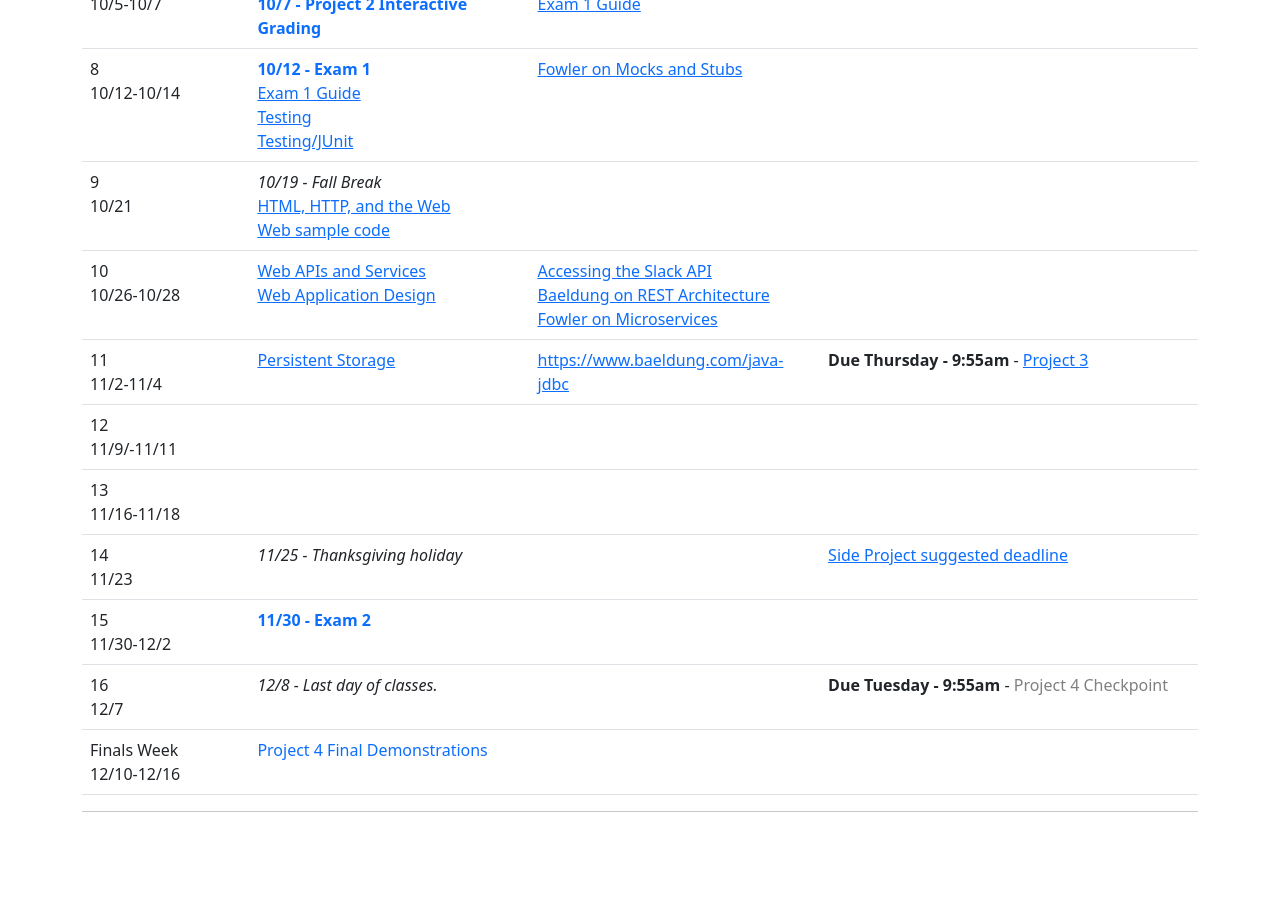
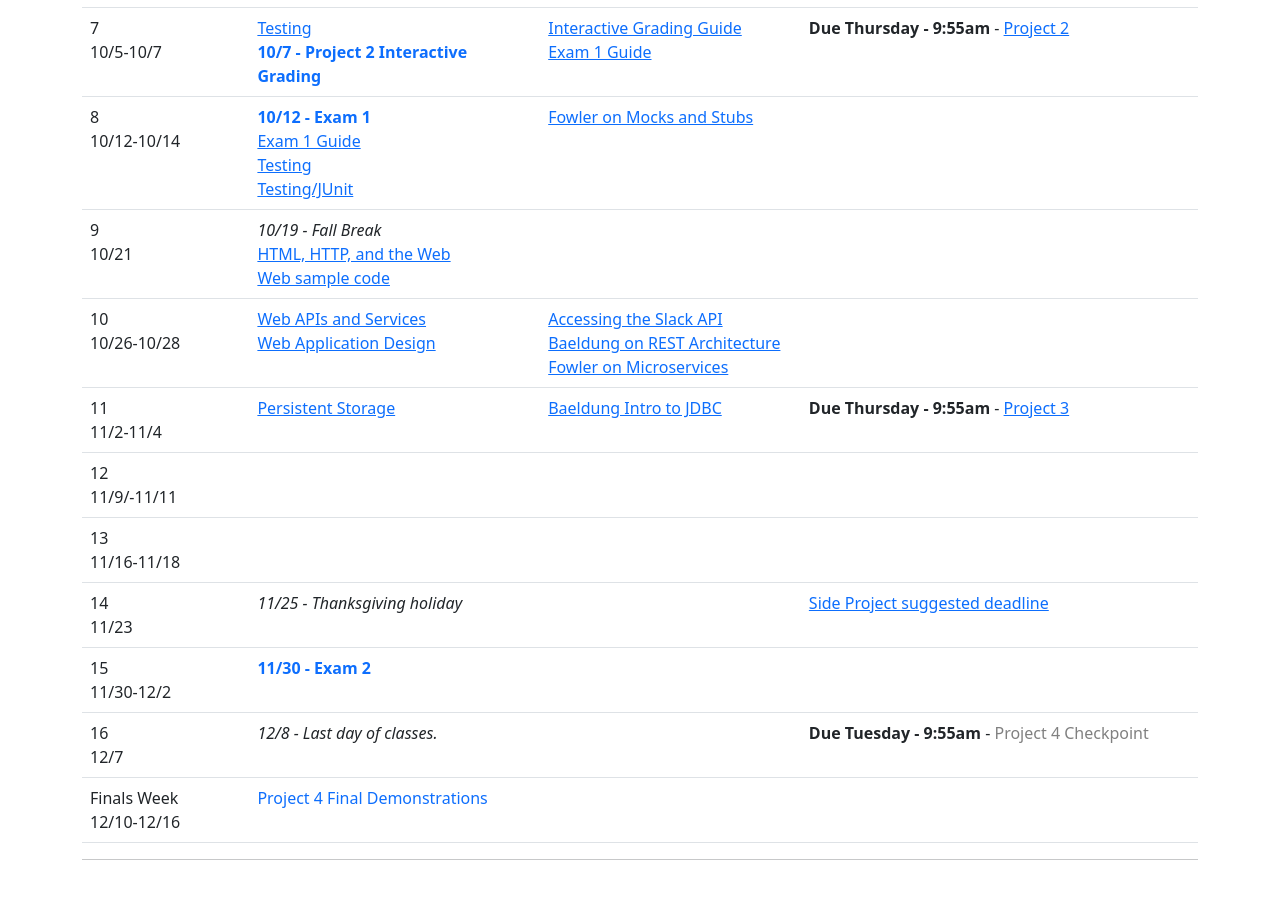
Before and after one commit to CS601-F21/cs601-f21, a Jekyll site: the page built from schedule.html, in a window 1280 px wide and 900 px high, scrolled down 1011 px. Built offline with Jekyll 4.4.1, drawn with Linux system fonts in a browser that asks for light colours; before the commit the page ends 1863 px from its top, so only the background shows below that.

Commit message:
fix typo

```diff
--- a/schedule.html
+++ b/schedule.html
@@ -182,7 +182,7 @@ title: Schedule
 				<a href="https://github.com/srollins/software-dev-materials/blob/master/notes/advanced/databases.md">Persistent Storage</a><br/>
 			</td>
 			<td>
-				<a href="Baeldung Intro to JDBC">https://www.baeldung.com/java-jdbc</a><br/>
+				<a href="https://www.baeldung.com/java-jdbc">Baeldung Intro to JDBC</a><br/>
 			</td>
 			<td>
 				<strong>Due Thursday - 9:55am</strong> - <a href="https://github.com/CS601-F21/Project3">Project 3</a><br/>
```
